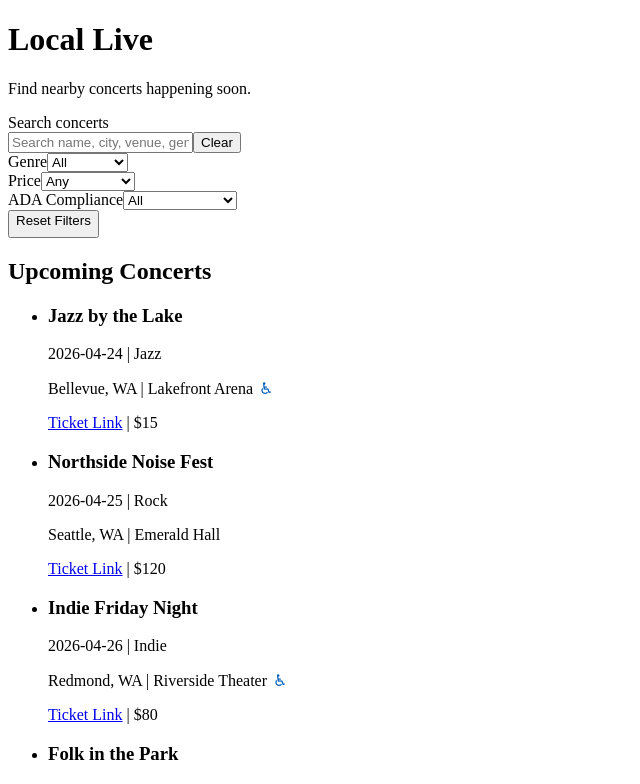
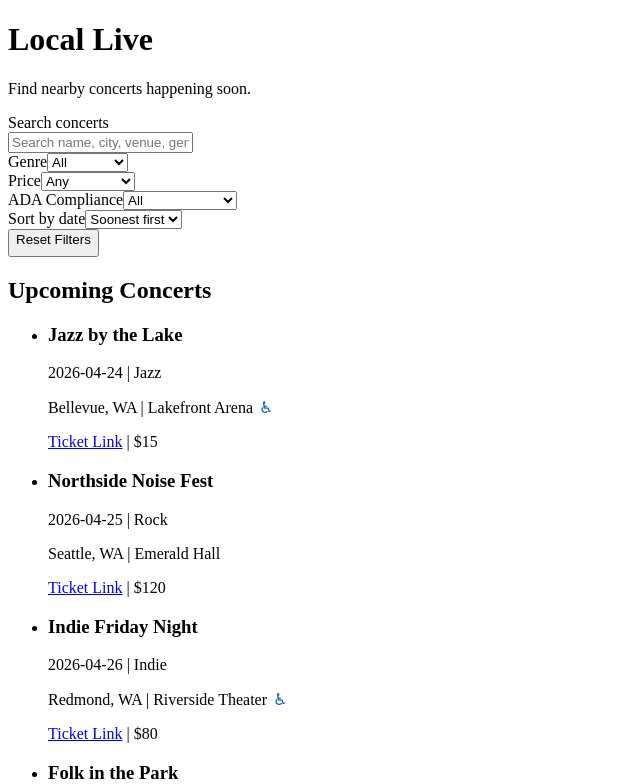
Before and after one commit to samhpr/css-360-team, a React (Vite) app in the folder frontend/: page / in a window 1280 px wide. Shown: the top 784 px of the page, without its empty margins (0-640 px from the left). Built offline with nearby package versions, Linux system fonts and the light colour scheme; the HTML template or start-up script is replaced by a standard one.

Commit message:
Add sort toggle and conditional clear button to fully meet user story acceptance criteria

```diff
--- a/frontend/src/App.jsx
+++ b/frontend/src/App.jsx
@@ -7,7 +7,7 @@ import {
   getCalendarMap,
   getGenreOptions,
   searchEvents,
-  sortByDateAscending
+  sortByDate
 } from "./lib/events";
 
 function App() {
@@ -15,6 +15,7 @@ function App() {
   const [genre, setGenre] = useState("All");
   const [priceRange, setPriceRange] = useState('all');
   const [adaOnly, setadaOnly] = useState('all');
+  const [sortOrder, setSortOrder] = useState("soonest");
 
   const genreOptions = useMemo(() => getGenreOptions(mockEvents), []);
 
@@ -23,20 +24,17 @@ function App() {
     setGenre("All");
     setPriceRange("all");
     setadaOnly("all");
+    setSortOrder("soonest");
   };
 
   const visibleEvents = useMemo(() => {
-
     const searched = searchEvents(mockEvents, searchValue);
     const byGenre = filterByGenre(searched, genre);
 
-    // sorts ticket prices into categories //
+    // sorts ticket prices into categories
     const byPrice = (() => {
-
       if (priceRange === 'all') return byGenre;
-
       return byGenre.filter(event => {
-
         if (priceRange === '0-49')
           return (event.ticketPrice < 50);
         if (priceRange === '50-99')
@@ -45,26 +43,22 @@ function App() {
           return ((event.ticketPrice >= 100) && (event.ticketPrice < 200));
         if (priceRange === 'geq200')
           return (event.ticketPrice >= 200);
-
         return true;
-
       });
     })();
 
-    // sorts concerts by ada compliance //
+    // sorts concerts by ada compliance
     const byADAComp = (() => {
       if (adaOnly === 'all') return byPrice;
       return byPrice.filter(event => event.isADAComp === true);
     })();
 
-    return sortByDateAscending(byADAComp);
-
-  }, [searchValue, genre, priceRange, adaOnly]);
+    return sortByDate(byADAComp, sortOrder);
+  }, [searchValue, genre, priceRange, adaOnly, sortOrder]);
 
   const eventsByDate = useMemo(() => getCalendarMap(visibleEvents), [visibleEvents]);
 
   return (
-
     // site title
     <div className="app-shell">
       <header>
@@ -75,7 +69,6 @@ function App() {
       {/* container for search bar and filters: */}
       <section className="controls" aria-label="Search and filter controls">
         <label htmlFor="search">Search concerts</label>
-
         {/* search bar */}
         <div className="search-row">
           <input
@@ -86,18 +79,18 @@ function App() {
             onChange={(event) => setSearchValue(event.target.value)}
             placeholder="Search name, city, venue, genre"
           />
-
-          {/* deletes search values */}
+          {/* clear button only renders when search has text */}
+          {searchValue && (
             <button type="button" onClick={() => setSearchValue("")}>
               Clear
             </button>
+          )}
         </div>
 
         {/* filter bar */}
-        <div className = "filterRow">
-
+        <div className="filterRow">
           {/* genre filter */}
-          <div className = "filterGroup">
+          <div className="filterGroup">
             <label htmlFor="genre-filter">Genre</label>
             <select
               id="genre-filter"
@@ -114,7 +107,7 @@ function App() {
           </div>
 
           {/* price filter */}
-        <div className = "filterGroup">
+          <div className="filterGroup">
             <label htmlFor="price-filter">Price</label>
             <select
               id="price-filter"
@@ -122,16 +115,16 @@ function App() {
               value={priceRange}
               onChange={(event) => setPriceRange(event.target.value)}
             >
-          <option value = "all"> Any </option>
-          <option value = "0-49"> $0 - $49 </option>
-          <option value = "50-99"> $50 - 99 </option>
-          <option value = "100-199"> $100 - $199 </option>
-          <option value = "geq200"> $200+ </option>
+              <option value="all"> Any </option>
+              <option value="0-49"> $0 - $49 </option>
+              <option value="50-99"> $50 - 99 </option>
+              <option value="100-199"> $100 - $199 </option>
+              <option value="geq200"> $200+ </option>
             </select>
           </div>
 
           {/* ada filter */}
-          <div className = "filterGroup">
+          <div className="filterGroup">
             <label htmlFor="ada-filter">ADA Compliance</label>
             <select
               id="ada-filter"
@@ -139,18 +132,32 @@ function App() {
               value={adaOnly}
               onChange={(event) => setadaOnly(event.target.value)}
             >
-                <option value = "all"> All </option>
-               <option value = "true"> ADA Compliant </option>
+              <option value="all"> All </option>
+              <option value="true"> ADA Compliant </option>
+            </select>
+          </div>
+
+          {/* sort filter */}
+          <div className="filterGroup">
+            <label htmlFor="sort-filter">Sort by date</label>
+            <select
+              id="sort-filter"
+              name="sort-filter"
+              value={sortOrder}
+              onChange={(event) => setSortOrder(event.target.value)}
+            >
+              <option value="soonest">Soonest first</option>
+              <option value="latest">Latest first</option>
             </select>
           </div>
 
           {/* button to reset filters */}
-          <div className = "filterGroup" style={{ flex: 'none', minWidth: "auto", justifyContent: 'flex-end'}}>
+          <div className="filterGroup" style={{ flex: 'none', minWidth: "auto", justifyContent: 'flex-end' }}>
             <button
               type="button"
               className="link-button"
               onClick={resetFilters}
-              style={{paddingBottom: '8px'}}
+              style={{ paddingBottom: '8px' }}
             >
               Reset Filters
             </button>
@@ -160,12 +167,10 @@ function App() {
 
       <main>
         <section aria-label="Upcoming concerts section">
-
           <h2>Upcoming Concerts</h2>
-
           {/* if filters exclude all concerts, informs user and offers another reset filters button */}
           {visibleEvents.length === 0 && (
-            <div className = "noResults">
+            <div className="noResults">
               <p>No concerts match the selected filters.{" "}
                 <button
                   type="button"
@@ -189,9 +194,9 @@ function App() {
                   {event.location} | {event.venue}
                   {event.isADAComp && (
                     <span
-                      title = "ADA Compliant"
-                      aria-label = "ADA Compliant Venue"
-                      style ={{ color: '#005eb8', marginLeft: '6px'}}
+                      title="ADA Compliant"
+                      aria-label="ADA Compliant Venue"
+                      style={{ color: '#005eb8', marginLeft: '6px' }}
                     >
                       {'♿\uFE0E'}
                     </span>
@@ -202,7 +207,6 @@ function App() {
             ))}
           </ul>
         </section>
-
         <EventCalendar eventsByDate={eventsByDate} />
       </main>
     </div>
--- a/frontend/src/lib/events.js
+++ b/frontend/src/lib/events.js
@@ -1,7 +1,15 @@
-export function sortByDateAscending(events) {
-  return [...events].sort((a, b) => new Date(a.date) - new Date(b.date));
+export function sortByDate(events, order = "soonest") {
+  return [...events].sort((a, b) => {
+    const dateA = new Date(a.date);
+    const dateB = new Date(b.date);
+    return order === "soonest" ? dateA - dateB : dateB - dateA;
+  });
 }
 
+// Kept for backward compatibility — equivalent to sortByDate(events, "soonest").
+export function sortByDateAscending(events) {
+  return sortByDate(events, "soonest");
+}
 export function filterByGenre(events, genre) {
   if (!genre || genre === "All") {
     return events;
```
Also changed, not shown: 2 other files (tests, documents, lock files or other folders). Lines whose indentation alone changed are shown as unchanged.
